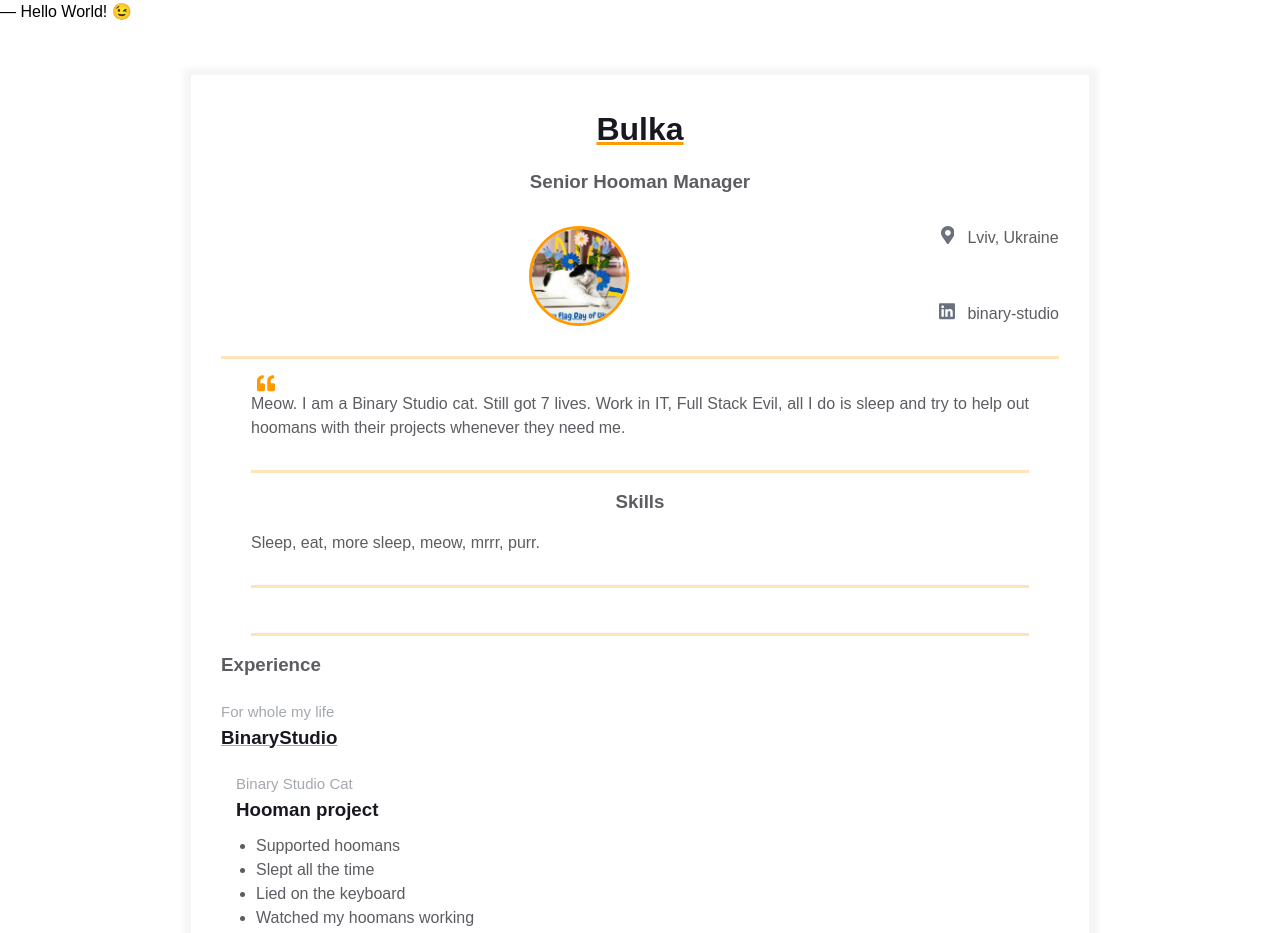
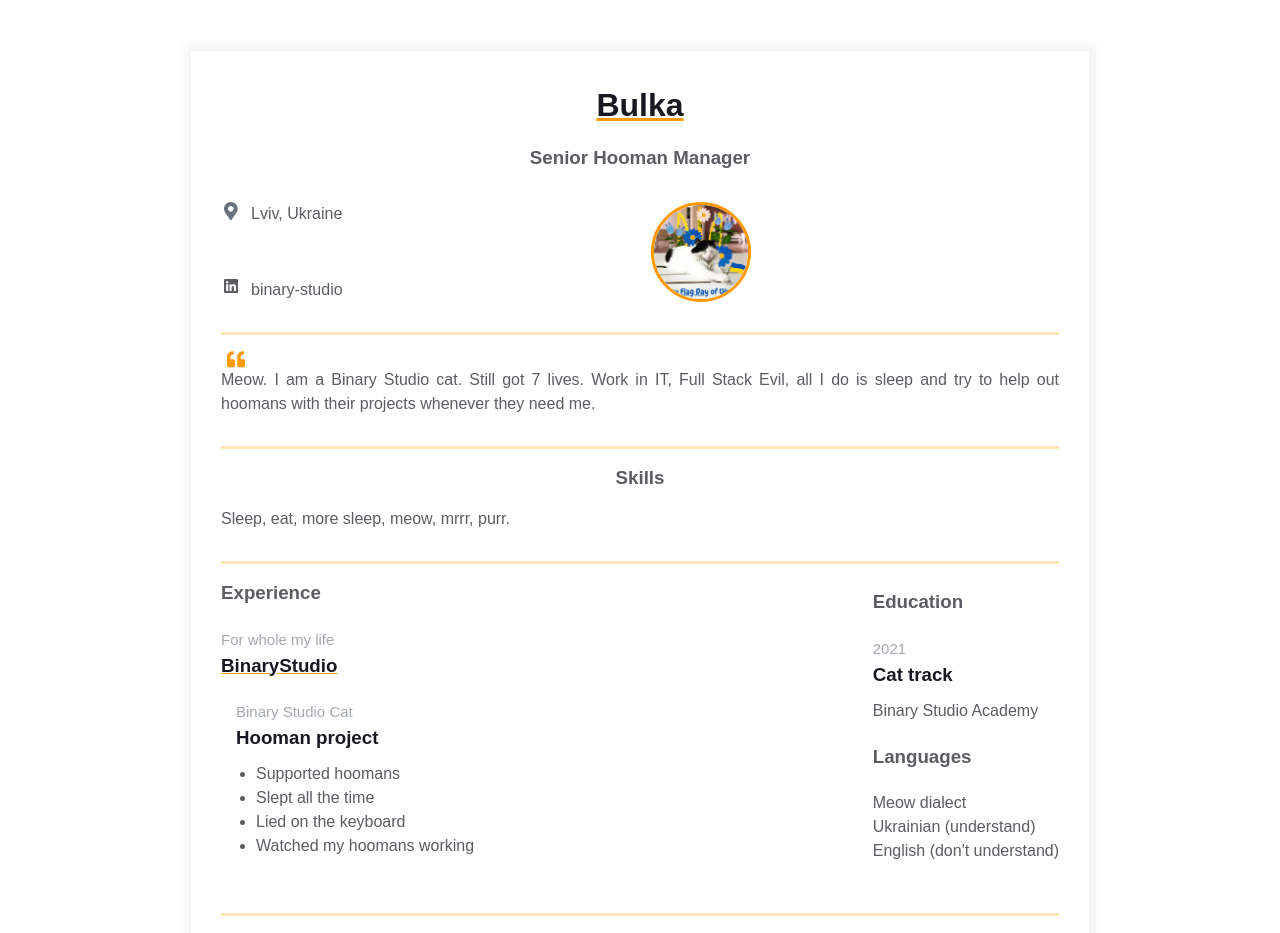
Before and after one commit to oskreduard/homepage, a plain HTML site: page index.html in a window 1280 px wide. Shown: the top 933 px of the page. Drawn offline with Linux system fonts and the light colour scheme.

Commit message:
Correcting the containers and div<>s

```diff
--- a/index.html
+++ b/index.html
@@ -5,9 +5,9 @@
     <title>Résumé</title>
     <link rel="stylesheet" href="styles.css" />
     <meta name="viewport" content="width=device-width, initial-scale=1" />
+    <script src="https://kit.fontawesome.com/87c62c7ffe.js" crossorigin="anonymous"></script>
   </head>
   <body>
-    ― Hello World! &#x1F609;
     <main>
         <div class="resume">
             <div class="container">
@@ -16,12 +16,6 @@
                 <h3 class="contact-info__sub-header">Senior Hooman Manager</h3>
 
                 <div class="contact_info_container fh">
-                <div class="contact-info__block"></div>
-
-                <div class="contact-info__block contact-info__block--center">
-                  <img class="contact-info__avatar" src="assets/avatar.png" alt="Avatar" />
-                </div>
-
                     <div class="contact-info__block">
                         <a href="" rel="author" class="contact-info__item">
                             <div class="contact-info__item-icon-wrapper">
@@ -36,25 +30,27 @@
                             </div>
                             <span>Lviv, Ukraine</span>
                         </a>
+
                         <a href="https://ua.linkedin.com/company/binary-studio_241166" rel="author" class="contact-info__item">
                             <div class="contact-info__item-icon-wrapper">
-                          <svg class="contact-info__item-icon" xmlns="http://www.w3.org/2000/svg" viewBox="0 0 448 512">
-                            <path
-                              d="M416 32H31.9C14.3 32 0 46.5 0 64.3v383.4C0 465.5 14.3 480 31.9
-                              480H416c17.6 0 32-14.5 32-32.3V64.3c0-17.8-14.4-32.3-32-32.3zM135.4
-                              416H69V202.2h66.5V416zm-33.2-243c-21.3 0-38.5-17.3-38.5-38.5S80.9
-                              96 102.2 96c21.2 0 38.5 17.3 38.5 38.5 0 21.3-17.2 38.5-38.5
-                              38.5zm282.1 243h-66.4V312c0-24.8-.5-56.7-34.5-56.7-34.6 0-39.9
-                              27-39.9 54.9V416h-66.4V202.2h63.7v29.2h.9c8.9-16.8 30.6-34.5
-                              62.9-34.5 67.2 0 79.7 44.3 79.7 101.9V416z"
-                            ></path>
-                          </svg>
+                                <i class="fa-brands fa-linkedin"></i>
                             </div>
                             <span>binary-studio</span>
                         </a>
                     </div>
+
+                    <div class="contact-info__block contact-info__block--center">
+                    <img class="contact-info__avatar" src="assets/avatar.png" alt="Avatar" />
+                    </div>
+
+                    <div class="contact-info__block">
+
+
                     </div>
                 </div>
+                </div>
+            </div>
+
             <div class="container">
                 <div class="resume__block">
                   <div class="intro">
@@ -75,6 +71,7 @@
                   </div>
                 </div>
             </div>
+
             <div class="container">
                 <div class="resume__block">
                 <div class="skills">
@@ -83,16 +80,11 @@
                 </div>
                 </div>
             </div>
+
             <div class="container">
                 <div class="resume__block">
                   <div class="main-info fh">
-                    <div class="experiences"></div>
-
-                    <div class="additional-info fv"></div>
-                  </div>
-                </div>
-            </div>
-
+                    <div class="experiences">
                         <h3 class="experiences__header">Experience</h3>
                             <div class="experiences__company">
                                 <div class="experiences__company-header">
@@ -112,7 +104,7 @@
                                 </div>
                             </div>
                     </div>
-
+                    <div class="additional-info fv">
                         <div class="additional-info fv">
                             <div class="additional-info__education">
                                 <h3 class="additional-info__education-header">Education</h3>
@@ -130,6 +122,10 @@
                                     <p class="additional-info__languages-item">English (don't understand)</p>
                             </div>
                         </div>
+                    </div>
+                  </div>
+                </div>
+            </div>
 
         </div>
       </main>
--- a/styles.css
+++ b/styles.css
@@ -221,6 +221,7 @@ Experience and additional info styles
 
 .additional-info {
   flex: 1 1 40%;
+  align-self: flex-end;
 }
 
 .additional-info__education {
```
Lines whose indentation alone changed are shown as unchanged.
